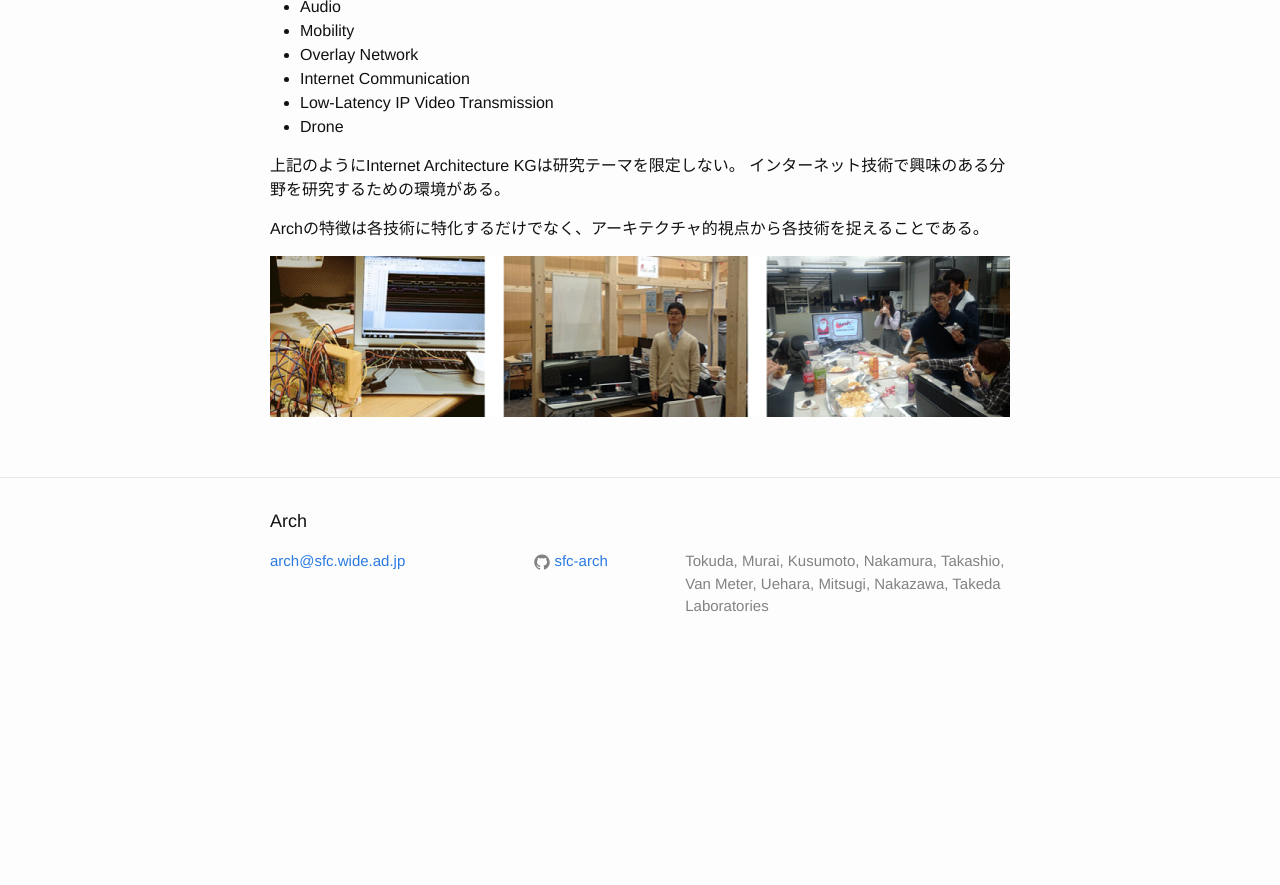
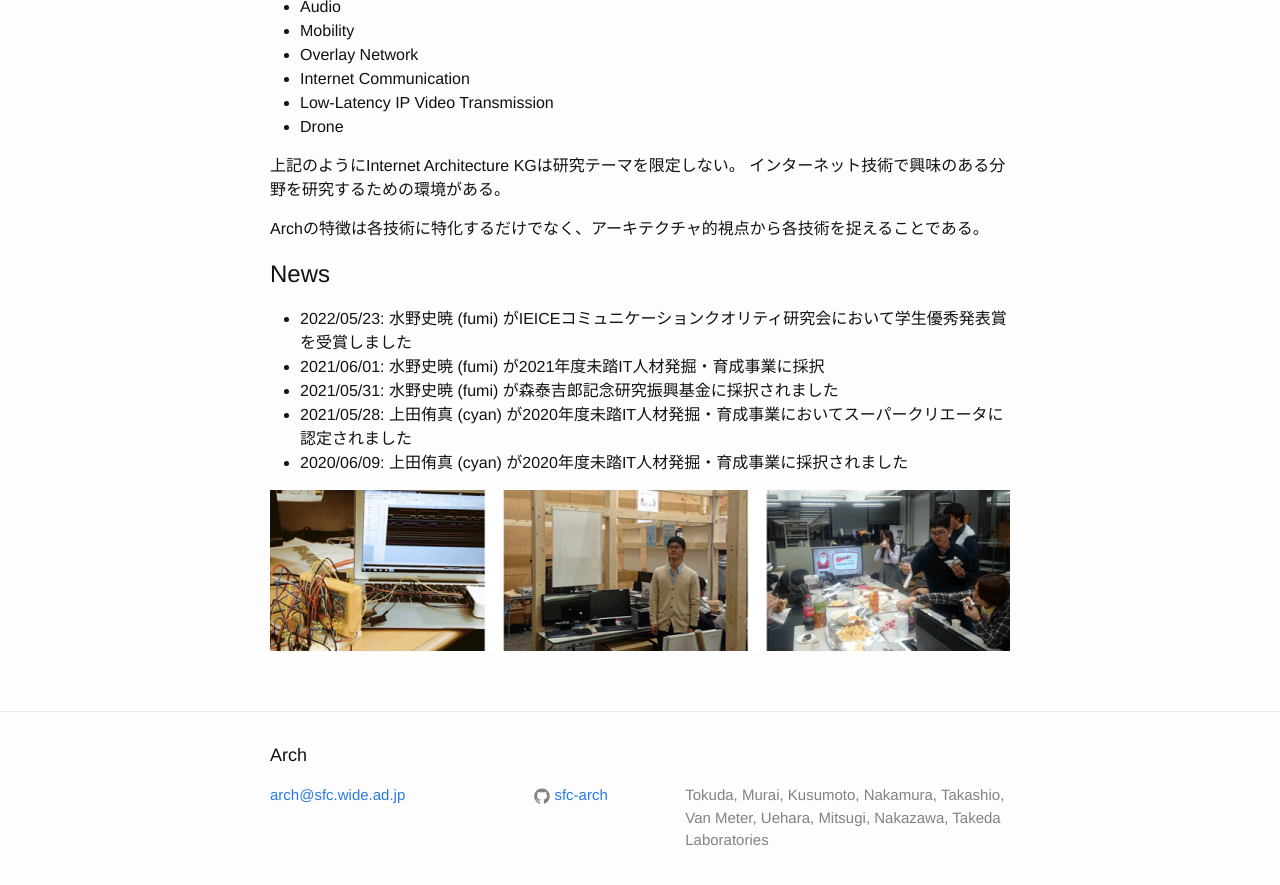
Before and after one commit to sfc-arch/sfc-arch.github.io, a Jekyll site: the page built from index.md, in a window 1280 px wide and 900 px high, scrolled down 1759 px. Shown: the top 885 px of the window. Built offline with Jekyll 4.4.1, drawn with Linux system fonts in a browser that asks for light colours; before the commit the page ends 2437 px from its top, so only the background shows below that.

Commit message:
[add] news

```diff
--- a/index.md
+++ b/index.md
@@ -67,4 +67,12 @@ Archにおける現在の研究トピックを以下に示す。
 
 Archの特徴は各技術に特化するだけでなく、アーキテクチャ的視点から各技術を捉えることである。
 
+# News
+
+- 2022/05/23: 水野史暁 (fumi) がIEICEコミュニケーションクオリティ研究会において学生優秀発表賞を受賞しました
+- 2021/06/01: 水野史暁 (fumi) が2021年度未踏IT人材発掘・育成事業に採択
+- 2021/05/31: 水野史暁 (fumi) が森泰吉郎記念研究振興基金に採択されました
+- 2021/05/28: 上田侑真 (cyan) が2020年度未踏IT人材発掘・育成事業においてスーパークリエータに認定されました
+- 2020/06/09: 上田侑真 (cyan) が2020年度未踏IT人材発掘・育成事業に採択されました
+
 ![arch motion](images/arch-motion.png)
```
